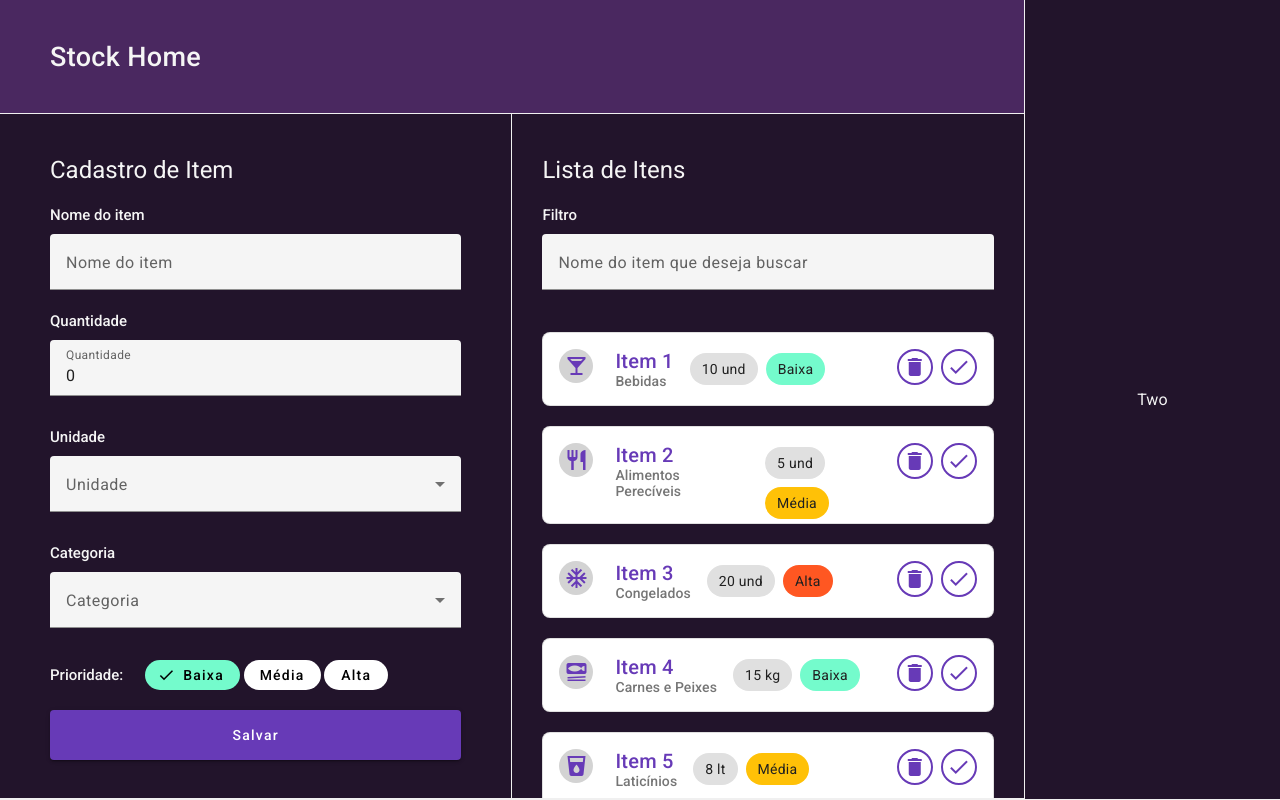
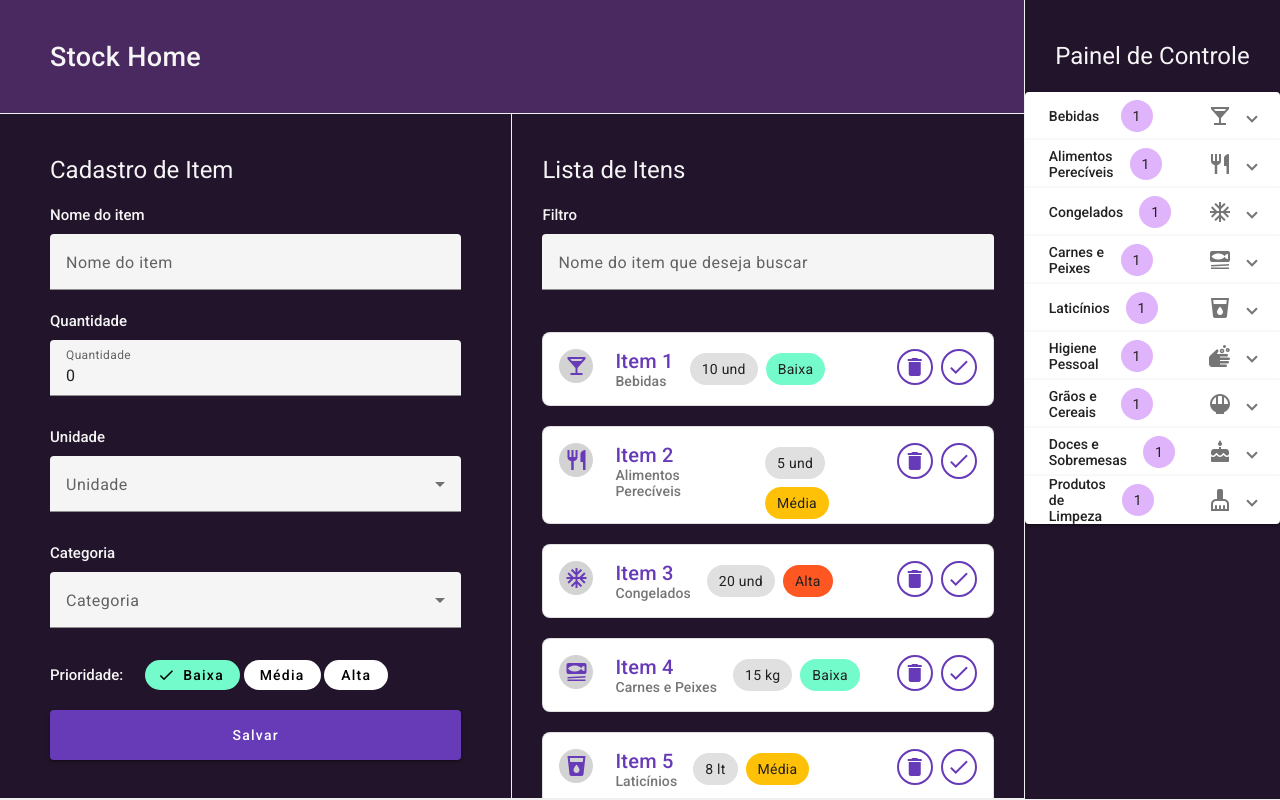
Before and after one commit to LuisFernandoBS/stock-home, an Angular app: page / in a window 1280 px wide. Built offline with nearby package versions, Linux system fonts and the light colour scheme.

Commit message:
Criação do painel de Categorias

```diff
--- a/src/app/components/card-item/card-item.component.css
+++ b/src/app/components/card-item/card-item.component.css
@@ -26,6 +26,8 @@ mat-icon{
     background-color: lightgray;
     padding: 5px;
     border-radius: 20px;
+    min-width: 24px;
+    min-height: 24px;
 }
 
 mat-icon.btn-status, mat-icon.btn-delete{
--- /dev/null
+++ b/src/app/components/estatisticas/estatisticas.component.css
@@ -0,0 +1,13 @@
+:host{
+    display: block;
+    width: 100%;
+    height: 100%;
+    padding-left: 30px;
+    padding-right: 30px;
+}
+
+.titulo-painel{
+    padding-top: 40px;
+    margin-bottom: 20px;
+    text-align: center;
+}
--- /dev/null
+++ b/src/app/components/estatisticas/estatisticas.component.html
@@ -0,0 +1,4 @@
+<h1 class="mat-h1 titulo-lista" class="mat-h1 titulo-painel">
+  Painel de Controle
+</h1>
+<app-painel-categorias [listaItens]="listaItens()"></app-painel-categorias>
--- /dev/null
+++ b/src/app/components/estatisticas/estatisticas.component.ts
@@ -0,0 +1,15 @@
+import { Component, input } from '@angular/core';
+import { PainelCategoriasComponent } from '../painel-categorias/painel-categorias.component';
+import { Item } from '../../shared/interfaces/item.interface';
+
+
+@Component({
+  selector: 'app-estatisticas',
+  standalone: true,
+  imports: [PainelCategoriasComponent],
+  templateUrl: './estatisticas.component.html',
+  styleUrl: './estatisticas.component.css'
+})
+export class EstatisticasComponent {
+  listaItens = input<Item[]>([]);
+}
--- a/src/app/components/home/home.component.html
+++ b/src/app/components/home/home.component.html
@@ -5,7 +5,7 @@
     </mat-toolbar>
   </mat-grid-tile>
   <mat-grid-tile [colspan]="1" [rowspan]="7" [style.background]="'#22142b'">
-    Two
+    <app-estatisticas [listaItens]="listaItens"></app-estatisticas>
   </mat-grid-tile>
   <mat-grid-tile [colspan]="2" [rowspan]="6" [style.background]="'#22142b'">
     <app-cadastro-item></app-cadastro-item>
--- a/src/app/components/home/home.component.ts
+++ b/src/app/components/home/home.component.ts
@@ -3,13 +3,14 @@ import {MatGridListModule} from '@angular/material/grid-list';
 import {MatToolbarModule} from '@angular/material/toolbar';
 import { CadastroItemComponent } from '../cadastro-item/cadastro-item.component';
 import { ListaItensComponent } from '../lista-itens/lista-itens.component';
+import { EstatisticasComponent } from '../estatisticas/estatisticas.component';
 import { Item } from '../../shared/interfaces/item.interface';
 import { DELETAR_ITEM, ALTERAR_STATUS_ITEM, SALVAR_ITEM } from '../../shared/tokens/item.token';
 
 @Component({
   selector: 'app-home',
   standalone: true,
-  imports: [MatGridListModule,MatToolbarModule,CadastroItemComponent,ListaItensComponent],
+  imports: [MatGridListModule,MatToolbarModule,CadastroItemComponent,ListaItensComponent,EstatisticasComponent],
   templateUrl: './home.component.html',
   styleUrl: './home.component.css',
   providers: [
--- /dev/null
+++ b/src/app/components/painel-categorias/painel-categorias.component.css
@@ -0,0 +1,25 @@
+.example-action-buttons {
+    padding-bottom: 20px;
+}
+
+.example-headers-align .mat-expansion-panel-header-description {
+    justify-content: space-between;
+    align-items: center;
+}
+
+.example-headers-align .mat-mdc-form-field + .mat-mdc-form-field {
+    margin-left: 8px;
+}
+
+.mat-expansion-panel.mat-expanded{
+    margin: 0;
+    border-radius: 0px;
+}
+
+mat-chip {
+    background-color: #e0b4fb!important;
+}
+
+mat-list strong{
+    color: #673ab7;
+}
--- /dev/null
+++ b/src/app/components/painel-categorias/painel-categorias.component.html
@@ -0,0 +1,19 @@
+<mat-accordion class="example-headers-align" multi>
+  <mat-expansion-panel *ngFor="let categoria of listaCategorias">
+    <mat-expansion-panel-header>
+      <mat-panel-title>{{ categoria.nome }}</mat-panel-title>
+      <mat-panel-description>
+        <mat-chip>{{ categoria.qtdeItens }}</mat-chip>
+        <mat-icon>{{ categoria.icone }}</mat-icon>
+      </mat-panel-description>
+    </mat-expansion-panel-header>
+    <mat-list>
+      <mat-list-item *ngFor="let item of categoria.itens">
+        <span mat-line>
+          <strong> {{ item.nome }} </strong> - Quantidade:
+          {{ item.quantidade }}</span
+        >
+      </mat-list-item>
+    </mat-list>
+  </mat-expansion-panel>
+</mat-accordion>
--- /dev/null
+++ b/src/app/components/painel-categorias/painel-categorias.component.ts
@@ -0,0 +1,50 @@
+import { Component, Input } from '@angular/core';
+import { CommonModule } from '@angular/common';
+import {MatAccordion, MatExpansionModule} from '@angular/material/expansion';
+import {MatChipsModule} from '@angular/material/chips';
+import {MatIconModule} from '@angular/material/icon';
+import {MatListModule} from '@angular/material/list';
+import { Item } from '../../shared/interfaces/item.interface';
+
+interface Categoria {
+  nome: string;
+  icone: string;
+  qtdeItens: number;
+  itens: Item[];
+}
+
+@Component({
+  selector: 'app-painel-categorias',
+  standalone: true,
+  imports: [MatAccordion,MatExpansionModule,MatIconModule,MatChipsModule,CommonModule,MatListModule],
+  templateUrl: './painel-categorias.component.html',
+  styleUrl: './painel-categorias.component.css'
+})
+export class PainelCategoriasComponent {
+  private _listaItens: Item[] = [];
+  listaCategorias: Categoria[] = [];
+
+  @Input()
+  set listaItens(listaAtualizada: Item[]) {
+    this._listaItens = listaAtualizada;
+    this.listaCategorias = this._listaItens.reduce((categorias: Categoria[], item: Item) => {
+      const categoriaExistente = categorias.find(categoria => categoria.nome === item.categoria);
+      if (categoriaExistente) {
+        categoriaExistente.qtdeItens++;
+        categoriaExistente.itens = [...categoriaExistente.itens, item];
+      } else {
+        categorias.push({
+          nome: item.categoria,
+          icone: item.icone,
+          qtdeItens: 1,
+          itens: [item]
+        });
+      }
+      return categorias;
+    }, []);
+  }
+
+  get listaItens(): Item[] {
+    return this._listaItens;
+  }
+}
```
Also changed, not shown: 2 other files (tests, documents, lock files or other folders).
